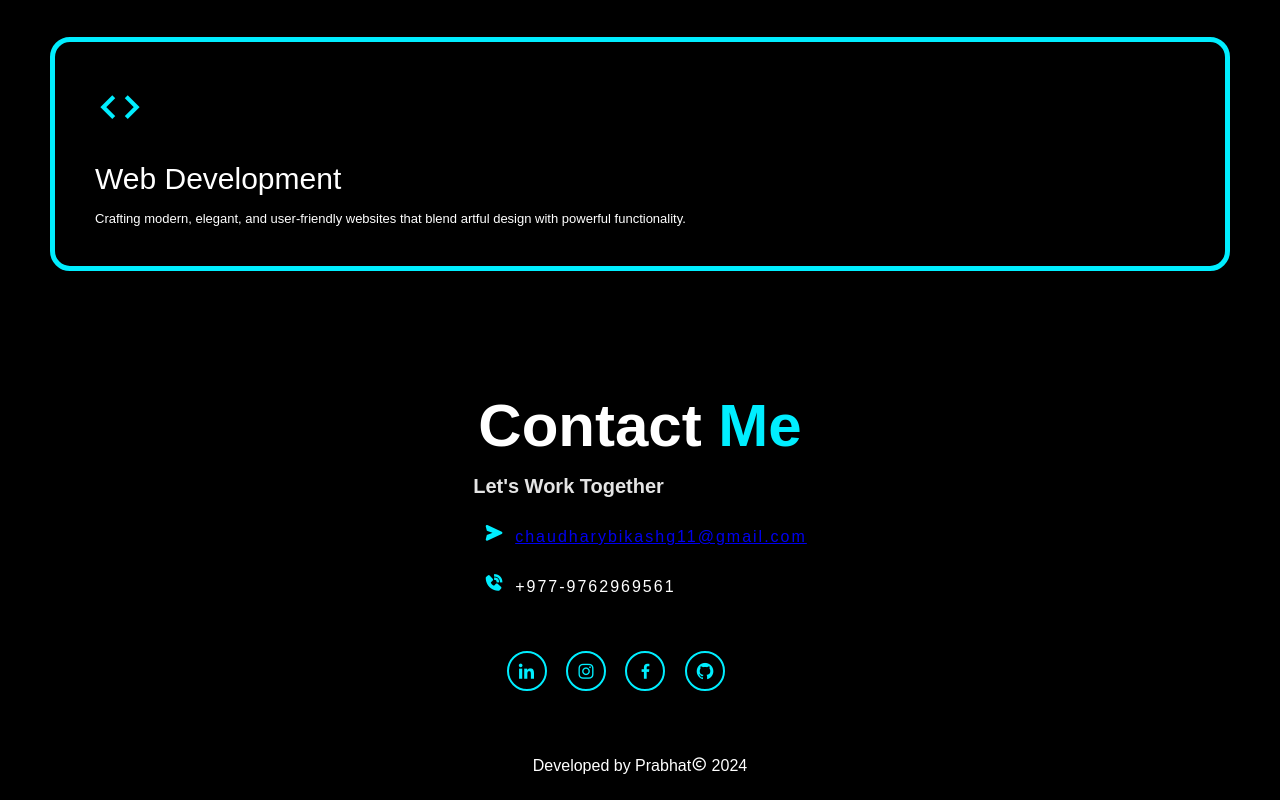
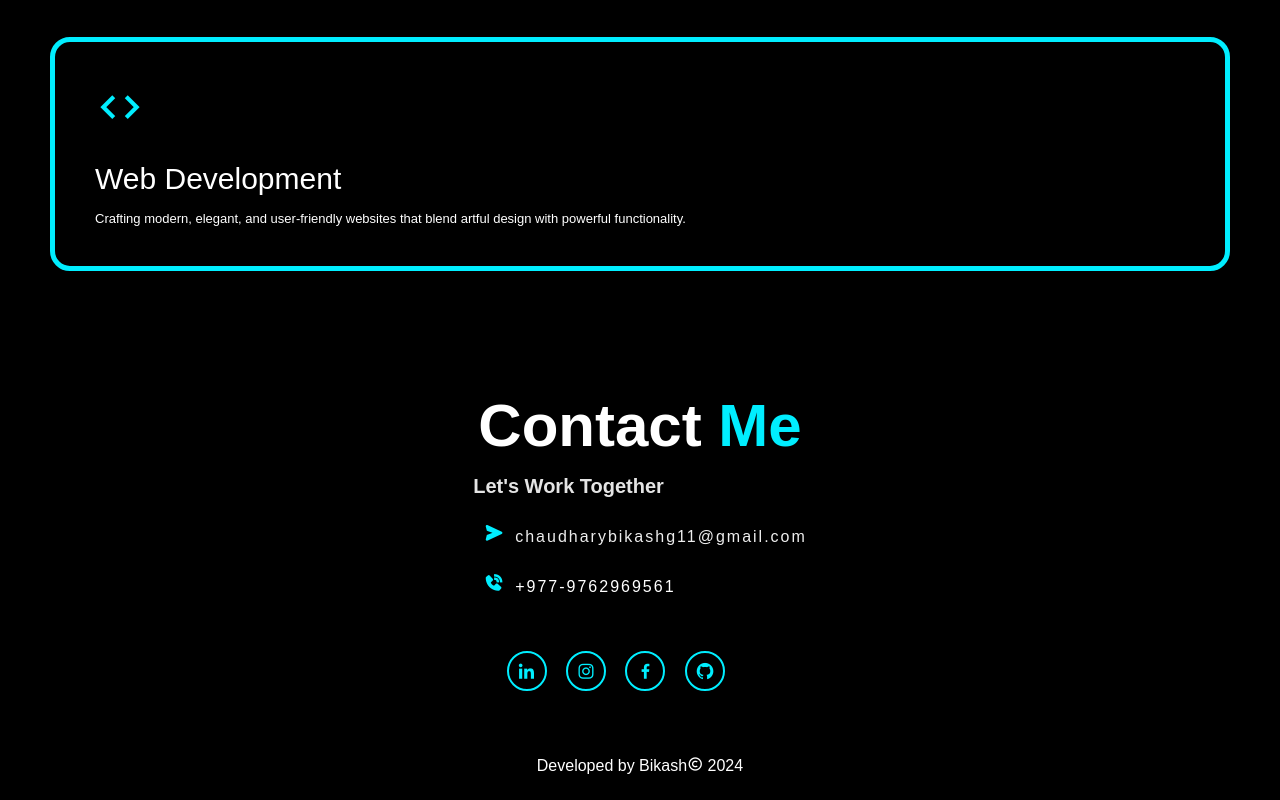
Before and after one commit to chaudharybikashg29/portfolio, a plain HTML site: page index.html in a window 1280 px wide. Shown: the part 2609-3409 px from the top of the page. Drawn offline with nearby package versions, Linux system fonts and the light colour scheme.

Commit message:
update color

```diff
--- a/index.html
+++ b/index.html
@@ -232,13 +232,13 @@
                     <a href="https://www.linkedin.com/in/bikash-chaudhary-82714b354"style="--i:7" target="_blank"><i class='bx bxl-linkedin'></i></a>
                     <a href="https://www.instagram.com/bikashchaudhary0412/"style="--i:8" target="_blank"><i class='bx bxl-instagram' ></i></a>
                     <a href="https://www.facebook.com/bikash.chaudhary.802214"style="--i:9" target="_blank"><i class='bx bxl-facebook'></i></a>
-                    <a href="https://github.com/iamhyper1"style="--i:10" target="_blank"><i class='bx bxl-github'></i></a>
+                    <a href=""style="--i:10" target="_blank"><i class='bx bxl-github'></i></a>
                 </div>
                 </div>
             </div>
         </section>
         <div class="last-text">
-            <p>Developed by Prabhat<i class='bx bx-copyright' style="color: white;"></i> 2024</p>
+            <p>Developed by Bikash<i class='bx bx-copyright' style="color: white;"></i> 2024</p>
         </div>
         <a href="#Home" class="top"><i class='bx bx-up-arrow-alt' ></i></a>
 
--- a/style.css
+++ b/style.css
@@ -741,12 +741,7 @@ display: flex;
     font-weight: 600;
 }
 
-/*.contact-text p{
-    color: rgb(177, 177, 177);
-    font-size: 20px;
-    line-height: 30px;
-    margin-bottom: 2rem;
-}*/
+
 .contact-list {
     margin-bottom: 3rem;
 }
@@ -766,6 +761,16 @@ display: flex;
     transition: all .40s ease;
     padding: 10px;
 }
+
+.contact-list a {
+    color: #ededed; /* or white (#fff) */
+    text-decoration: none;
+}
+
+.contact-list a:hover {
+    color: #00eeff; /* optional hover color to match your theme */
+}
+
 
 
 .contact-icons i {
```
